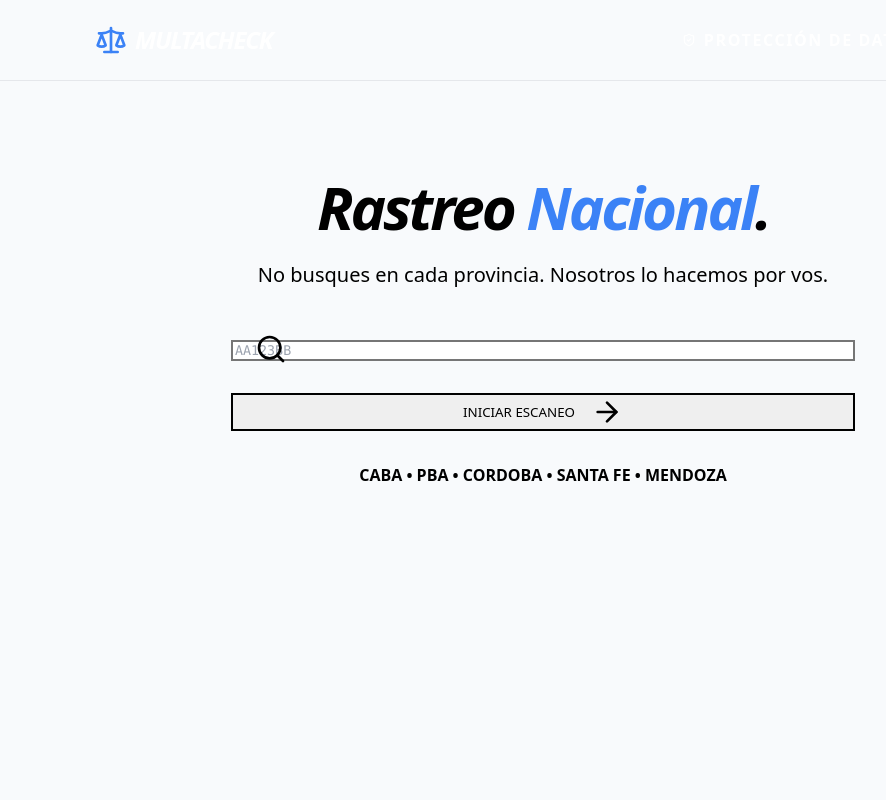
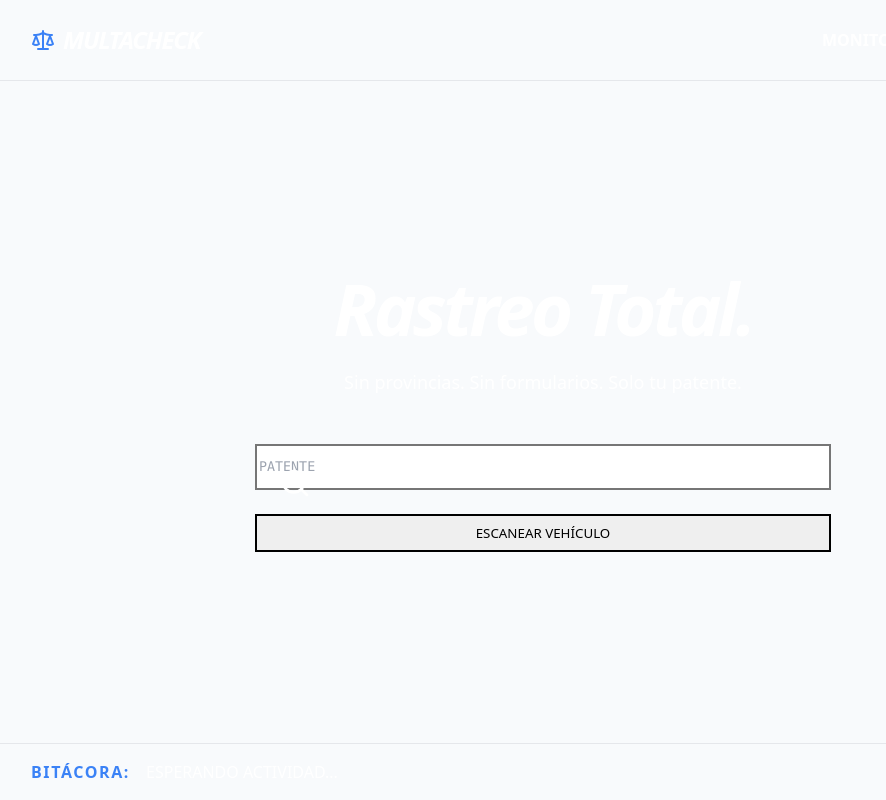
Before and after one commit to 2025ricardo1966-cyber/Multacheck, a Next.js app: page / in a window 1280 px wide. Shown: the whole page, without its empty margins (97-983 px from the left). Built offline with nearby package versions, Linux system fonts and the light colour scheme.

Commit message:
Update page.tsx

```diff
--- a/app/page.tsx
+++ b/app/page.tsx
@@ -1,126 +1,109 @@
 "use client";
-import React, { useState, useEffect } from 'react';
-import { Scale, Loader2, CheckCircle2, Search, ArrowRight, Info, FileText, ShieldCheck } from 'lucide-react';
+import React, { useState } from 'react';
+import { Scale, Loader2, CheckCircle2, Search, ArrowRight, FileText, ShieldCheck } from 'lucide-react';
 
-// Fuerza la actualización del despliegue v3.0
+// Forzamos que Vercel no use versiones guardadas
 export const dynamic = 'force-dynamic';
 
 export default function MultaCheck() {
   const [step, setStep] = useState('input');
   const [patente, setPatente] = useState('');
-  const [progressText, setProgressText] = useState('');
+  const [log, setLog] = useState([]); // Bitácora local para el usuario
+
+  const addLog = (msg) => setLog(prev => [`[${new Date().toLocaleTimeString()}] ${msg}`, ...prev]);
 
   const handleSearch = () => {
-    if (!patente || patente.length < 6) return alert("Ingresá una patente válida (Ej: AA123BB)");
+    if (!patente || patente.length < 6) return alert("Patente inválida");
+    addLog(`Iniciando búsqueda nacional para: ${patente}`);
     setStep('searching');
-    const steps = ["Iniciando rastreo nacional...", "Cruzando bases de datos...", "Finalizando barrido..."];
-    steps.forEach((text, i) => setTimeout(() => setProgressText(text), i * 1000));
-    setTimeout(() => setStep('found'), 3500);
+    setTimeout(() => { addLog("Barrido completado en CABA, PBA y Córdoba."); setStep('found'); }, 3000);
   };
 
   return (
-    <div className="min-h-screen bg-slate-950 text-white font-sans selection:bg-blue-500">
+    <div className="min-h-screen bg-[#020617] text-white font-sans flex flex-col">
       <style jsx global>{`
         @import url('https://cdn.jsdelivr.net/npm/tailwindcss@2.2.19/dist/tailwind.min.css');
         body { background-color: #020617; }
       `}</style>
 
-      <nav className="border-b border-slate-800 py-6 px-6 bg-slate-950/50 backdrop-blur-md sticky top-0 z-50">
-        <div className="max-w-4xl mx-auto flex justify-between items-center">
-          <div className="flex items-center gap-2">
-            <Scale className="text-blue-500 w-8 h-8" />
-            <span className="text-2xl font-black uppercase italic tracking-tighter">MultaCheck</span>
+      {/* Navbar Minimalista */}
+      <nav className="border-b border-slate-800 p-6">
+        <div className="max-w-5xl mx-auto flex justify-between items-center">
+          <div className="flex items-center gap-2 italic font-black text-2xl tracking-tighter">
+            <Scale className="text-blue-500" /> MULTACHECK
           </div>
-          <div className="hidden md:flex items-center gap-2 text-[10px] font-bold text-slate-500 uppercase tracking-widest">
-            <ShieldCheck size={14} className="text-emerald-500" /> Protección de Datos Activa
-          </div>
+          <span className="text-[10px] font-bold text-slate-500 tracking-[0.3em] uppercase">Monitor Nacional Activo</span>
         </div>
       </nav>
 
-      <main className="max-w-2xl mx-auto pt-24 px-6 pb-20">
+      <main className="flex-grow flex flex-col items-center justify-center px-6 py-12">
         {step === 'input' && (
-          <div className="text-center animate-in fade-in slide-in-from-bottom-8 duration-1000">
-            <h1 className="text-6xl font-black mb-6 tracking-tighter italic leading-none">
-              Rastreo <span className="text-blue-500 text-shadow-glow">Nacional</span>.
-            </h1>
-            <p className="text-slate-400 text-xl mb-12 font-medium">No busques en cada provincia. Nosotros lo hacemos por vos.</p>
+          <div className="w-full max-w-xl text-center">
+            <h1 className="text-5xl md:text-7xl font-black mb-6 italic tracking-tighter">Rastreo Total.</h1>
+            <p className="text-slate-400 text-lg mb-12 font-medium">Sin provincias. Sin formularios. Solo tu patente.</p>
 
-            <div className="relative mb-8 group">
-              <div className="absolute inset-y-0 left-6 flex items-center pointer-events-none">
-                <Search className="h-8 w-8 text-slate-500 group-focus-within:text-blue-500 transition-colors" />
-              </div>
+            <div className="relative mb-6">
+              <Search className="absolute left-6 top-1/2 -translate-y-1/2 text-slate-600 w-8 h-8" />
               <input
-                type="text"
-                placeholder="AA123BB"
-                className="w-full pl-20 p-9 bg-slate-900 border-2 border-slate-800 rounded-[40px] font-mono text-5xl uppercase focus:border-blue-600 focus:ring-4 focus:ring-blue-900/20 transition-all outline-none shadow-2xl"
-                value={patente}
-                onChange={(e) => setPatente(e.target.value)}
-                onKeyPress={(e) => e.key === 'Enter' && handleSearch()}
+                type="text" placeholder="PATENTE"
+                className="w-full pl-16 p-8 bg-slate-900/50 border-2 border-slate-800 rounded-[35px] font-mono text-4xl uppercase focus:border-blue-500 outline-none transition-all"
+                value={patente} onChange={(e) => setPatente(e.target.value)}
               />
             </div>
-
-            <button
-              onClick={handleSearch}
-              className="w-full bg-blue-600 text-white py-8 rounded-[40px] font-black text-2xl hover:bg-blue-500 transition-all shadow-3xl shadow-blue-900/40 flex items-center justify-center gap-4 italic active:scale-95"
-            >
-              INICIAR ESCANEO <ArrowRight size={32} />
+            <button onClick={handleSearch} className="w-full bg-blue-600 hover:bg-blue-500 text-white py-7 rounded-[35px] font-black text-2xl italic uppercase shadow-2xl transition-all">
+              Escanear Vehículo
             </button>
-
-            <p className="mt-8 text-slate-600 text-[10px] uppercase font-bold tracking-[0.3em]">CABA • PBA • CORDOBA • SANTA FE • MENDOZA</p>
           </div>
         )}
 
         {step === 'searching' && (
-          <div className="text-center py-20 space-y-10">
-            <div className="relative w-24 h-24 mx-auto">
-                <div className="absolute inset-0 border-4 border-blue-900 rounded-full"></div>
-                <div className="absolute inset-0 border-4 border-blue-500 rounded-full border-t-transparent animate-spin"></div>
-            </div>
-            <h3 className="text-3xl font-black text-white uppercase italic tracking-tight">{progressText}</h3>
+          <div className="text-center">
+            <Loader2 className="h-20 w-20 text-blue-500 mx-auto animate-spin mb-8" />
+            <h2 className="text-2xl font-black italic uppercase tracking-widest animate-pulse">Consultando Registro Nacional...</h2>
           </div>
         )}
 
         {step === 'found' && (
-          <div className="bg-slate-900 border border-slate-800 p-12 rounded-[50px] shadow-3xl animate-in zoom-in duration-500 text-center">
-            <div className="w-20 h-20 bg-blue-600/20 rounded-full flex items-center justify-center mx-auto mb-8">
-                <Info className="text-blue-500 w-10 h-10" />
+          <div className="w-full max-w-md bg-slate-900 p-10 rounded-[45px] border border-slate-800 shadow-3xl text-center">
+            <h2 className="text-3xl font-black mb-6 italic uppercase">Registro Encontrado</h2>
+            <div className="bg-black/40 p-6 rounded-3xl mb-8">
+              <p className="text-5xl font-mono text-blue-500">{patente.toUpperCase()}</p>
             </div>
-            <h2 className="text-4xl font-black mb-4 italic uppercase">¡Atención!</h2>
-            <p className="text-slate-400 text-lg mb-10">Se detectó 1 acta pendiente en la base nacional vinculada a:</p>
-            <div className="bg-slate-950 p-8 rounded-3xl mb-10 border border-slate-800">
-              <p className="text-6xl font-mono font-black text-white tracking-widest">{patente.toUpperCase()}</p>
-            </div>
-            <button
-              onClick={() => setStep('result')}
-              className="w-full bg-white text-slate-950 py-7 rounded-[30px] font-black text-2xl italic uppercase hover:bg-slate-200 transition-all"
-            >
-              Analizar Viabilidad Técnica
+            <button onClick={() => setStep('result')} className="w-full bg-white text-black py-6 rounded-3xl font-black text-xl uppercase italic">
+              Evaluar Viabilidad Técnica
             </button>
           </div>
         )}
 
         {step === 'result' && (
-          <div className="animate-in slide-in-from-bottom duration-700">
-            <div className="bg-slate-900 border border-emerald-900/30 p-12 rounded-[50px] shadow-3xl">
-              <div className="flex items-center gap-4 mb-8">
-                <div className="bg-emerald-500/20 p-4 rounded-3xl">
-                    <CheckCircle2 className="text-emerald-500 w-12 h-12" />
-                </div>
-                <div>
-                    <h2 className="text-4xl font-black uppercase italic tracking-tighter">Éxito Probable</h2>
-                    <p className="text-emerald-500 font-bold text-xs uppercase tracking-widest">Inconsistencia técnica detectada</p>
-                </div>
-              </div>
-              <p className="text-slate-300 text-xl italic border-l-4 border-blue-600 pl-8 mb-12 leading-relaxed">
-                "El dispositivo de captura no registra mantenimiento vigente. Esto anula la validez del acta según Ley 24.449."
-              </p>
-              <button className="w-full bg-blue-600 text-white py-8 rounded-[35px] font-black text-xl flex items-center justify-center gap-3 uppercase italic shadow-2xl shadow-blue-900/50">
-                <FileText size={24} /> DESCARGAR DESCARGO TÉCNICO
-              </button>
+          <div className="w-full max-w-2xl bg-white text-black p-12 rounded-[50px] shadow-3xl">
+            <div className="flex items-center gap-4 mb-8">
+              <CheckCircle2 className="text-emerald-500 w-12 h-12" />
+              <h2 className="text-4xl font-black italic tracking-tighter uppercase">Viabilidad: ALTA</h2>
             </div>
+            <p className="text-slate-600 text-xl italic border-l-4 border-black pl-6 mb-12">
+              "Falta de homologación detectada. El acta es técnicamente impugnable."
+            </p>
+            <button className="w-full bg-black text-white py-8 rounded-[35px] font-black text-xl flex items-center justify-center gap-3 uppercase italic">
+              <FileText /> Obtener Descargo
+            </button>
           </div>
         )}
       </main>
+
+      {/* BITÁCORA EN TIEMPO REAL (Monitor de funciones) */}
+      <footer className="w-full bg-black/50 border-t border-slate-800 p-4">
+        <div className="max-w-5xl mx-auto flex items-center gap-4 overflow-x-auto whitespace-nowrap">
+          <span className="text-[10px] font-bold text-blue-500 uppercase tracking-widest">Bitácora:</span>
+          {log.length === 0 ? (
+            <span className="text-[10px] text-slate-600 uppercase">Esperando actividad...</span>
+          ) : (
+            log.map((entry, i) => (
+              <span key={i} className="text-[10px] text-slate-400 font-mono">{entry}</span>
+            ))
+          )}
+        </div>
+      </footer>
     </div>
   );
 }
```
